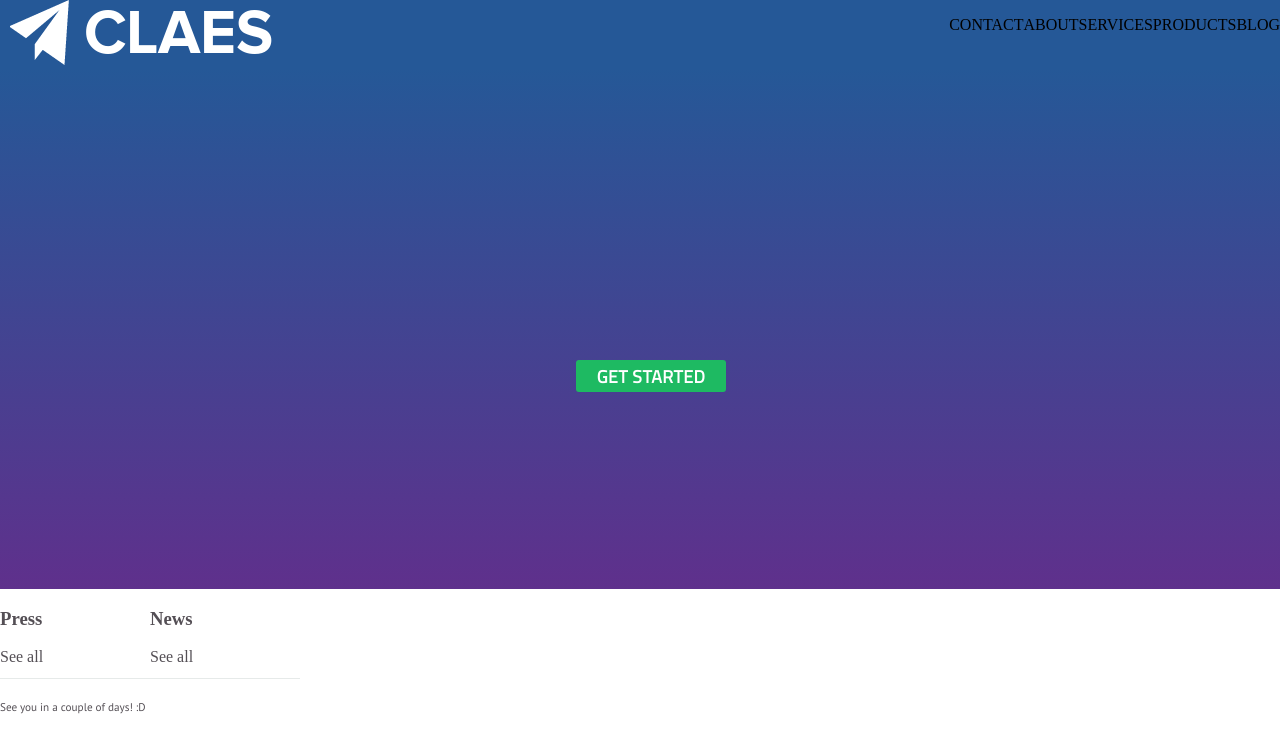
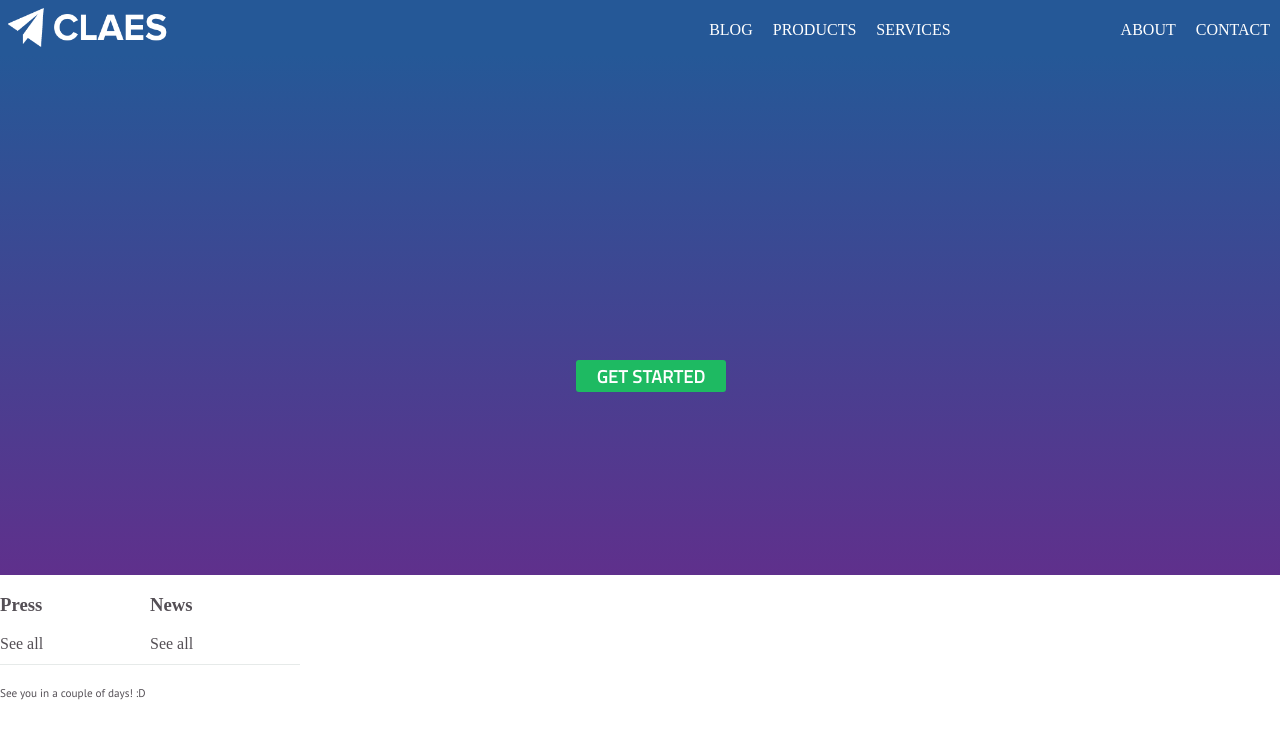
Before and after one commit to clanyq/claes-my-site, a Django app: page / in a window 1280 px wide. Shown: the top 753 px of the page. Run offline with Django 3.2, Linux system fonts and the light colour scheme; data that the repository does not hold is empty; style sheets or scripts are compiled from the project's sources; some libraries are stand-ins or nearby versions.

Commit message:
some css cleanup

```diff
--- a/assets/style/main.scss
+++ b/assets/style/main.scss
@@ -9,19 +9,6 @@ body {
     margin: 0;
 }
 
-.jumbotron {
-
-    height: 65%;
-    width: 100%;
-    background: linear-gradient($bg-blue, $bg-purple);
-
-    background-repeat: no-repeat;
-    img{
-        padding: 10px;
-        max-width: 120px;
-        min-width: 120px;
-        }
-}
 
 .nav{
     position: relative;
@@ -30,22 +17,37 @@ body {
     width: 100%;
     margin: auto;
     .logo {
-        padding: 10px;
-        max-width: 120px;
-        min-width: 120px;
         display: inline;
+         img {
+            max-width: 10em;
+
+            padding: 0.5em;
+         }
         }
     .main-nav{
     display: table-cell;
         float: right;
          li {
+            color: white;
             list-style-type: none;
             float: right;
+            padding: 5px 10px;
 
+            }
+            .about{
+                padding-left: 10rem;
             }
         }
     }
 
+.jumbotron {
+
+    height: 65%;
+    width: 100%;
+    background: linear-gradient($bg-blue, $bg-purple);
+    background-repeat: no-repeat;
+
+}
 
 footer {
     position: relative;
@@ -56,6 +58,8 @@ footer {
     font-family: $standard-font;
     height:1px;
 }
+
+
 
 .buttonstart {
 
@@ -78,11 +82,11 @@ footer {
 }
 
 .feed-container {
-    position: realtive;
+    position: relative;
     display:table-cell;
-    vertical-align: middle;
-
-    }
+    align: center;
+    margin-left: 100px;
+}
 
 
 .press {
--- a/claesmysite/templates/base.html
+++ b/claesmysite/templates/base.html
@@ -21,11 +21,12 @@
                 </div>
                 <div class="main-nav">
                     <ul>
+                        <li>CONTACT</li>
+                        <li class="about">ABOUT</li>
+                        <li>SERVICES</li>
+                        <li>PRODUCTS</li>
                         <li>BLOG</li>
-                        <li>PRODUCTS</li>
-                        <li>SERVICES</li>
-                        <li>ABOUT</li>
-                        <li>CONTACT</li>
+
                     </ul>
                 </div>
             </div>
--- a/claesmysite/templates/index.html
+++ b/claesmysite/templates/index.html
@@ -8,13 +8,12 @@
     <title>TEstt</title>
 </head>
 <body>
-<div>
+
 {% block content %}
 
 
-
 <div class="feed-container">
-    <span class="press">
+    <div class="press">
         <h3 class="title">Press</h3>
         <a class="view_all" href="/press">See all</a>
         <ul>
@@ -26,8 +25,8 @@
 
             {% endfor %}
         </ul>
-    </span>
-    <span class="news">
+    </div>
+    <div class="news">
         <h3 class="title">News</h3>
         <a class="view_all"href="/news">See all</a>
         <ul>
@@ -38,12 +37,10 @@
             </li>
         {% endfor %}
         </ul>
-    </span>
+    </div>
 </div>
-
-    </div>
+{% endblock %}
 
 </body>
 
 </html>
-{% endblock %}
```
